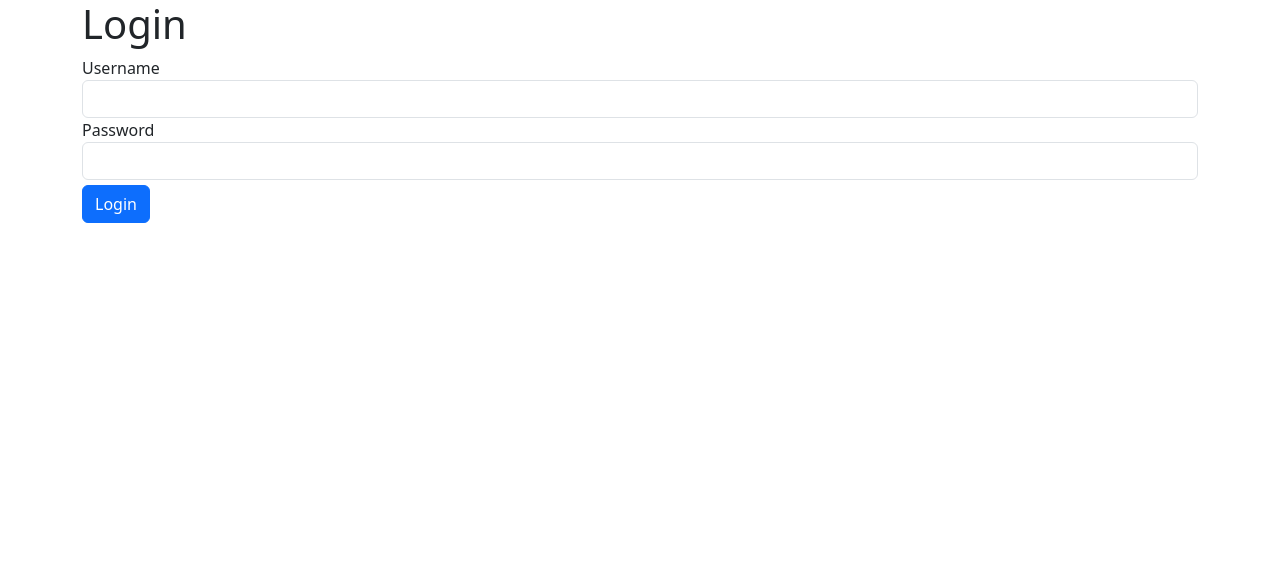
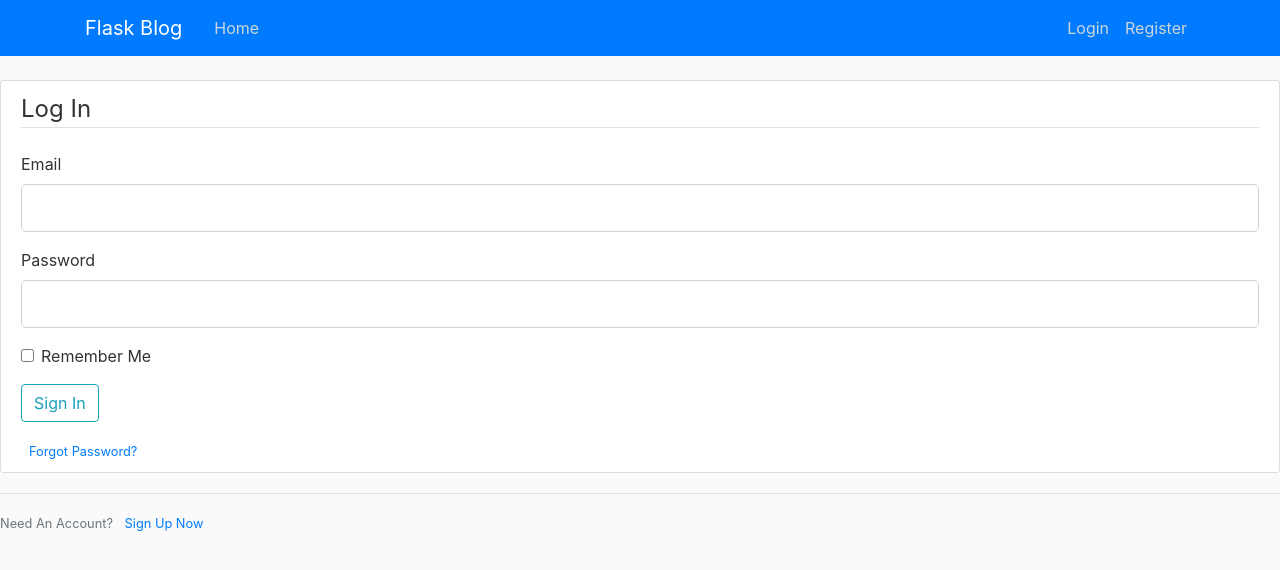
Before and after one commit to pranam-pagi/grocerystore, a Flask app: page /login in a window 1280 px wide. Shown: the top 570 px of the page. Run offline with Flask 3, Linux system fonts and the light colour scheme; some libraries are stand-ins or nearby versions.

Commit message:
forms added

```diff
--- a/app.py
+++ b/app.py
@@ -3,13 +3,4 @@ from flask_sqlalchemy import SQLAlchemy
 
 app = Flask(__name__)
 
-import config
-import models
-
-@app.route('/')
-def index():
-    return render_template('index.html')
-
-@app.route('/login', methods=['GET', 'POST'])
-def login():
-    return render_template('login.html')
+import config, models, routes
--- /dev/null
+++ b/forms.py
@@ -0,0 +1,21 @@
+from flask_wtf import FlaskForm
+from wtforms import StringField, PasswordField, SubmitField, BooleanField
+from wtforms.validators import DataRequired, Length, Email, EqualTo
+
+
+# Registration Form
+class RegistrationForm(FlaskForm):
+    name = StringField('Name', validators=[DataRequired(), Length(min=2, max=32)])
+    username = StringField('Username', validators=[DataRequired(), Length(min=2, max=20)])
+    email = StringField('Email', validators=[DataRequired(), Email()])
+    password = PasswordField('Password', validators=[DataRequired()])
+    confirm_password = PasswordField('Confirm Password', validators=[DataRequired(), EqualTo('password')])
+    submit = SubmitField('Sign Up')
+
+
+# Login Form
+class LoginForm(FlaskForm):
+    email = StringField('Email', validators=[DataRequired(), Email()])
+    password = PasswordField('Password', validators=[DataRequired()])
+    remember = BooleanField('Remember Me')
+    submit = SubmitField('Sign In')
--- a/models.py
+++ b/models.py
@@ -8,6 +8,7 @@ class User(db.Model):
     name = db.Column(db.String(32), nullable=False)
     username = db.Column(db.String(16), unique=True, nullable=False)
     email = db.Column(db.String(64), unique=True, nullable=False)
+    is_admin = db.Column(db.Boolean, nullable=False, default=False)
     password = db.Column(db.String(256), nullable=False)
 
 class Product(db.Model):
@@ -36,3 +37,7 @@ class Order(db.Model):
     quantity = db.Column(db.Integer, nullable=False)
     price = db.Column(db.Float, nullable=False)
     date_ordered = db.Column(db.DateTime, nullable=False)
+
+#create database if it doesn't exist
+# with app.app_context():
+#     db.create_all()
--- a/requirements.txt
+++ b/requirements.txt
@@ -1,11 +1,15 @@
 aniso8601==9.0.1
 blinker==1.7.0
 click==8.1.7
+dnspython==2.4.2
+email-validator==2.1.0.post1
 Flask==3.0.0
 Flask-DotEnv==0.1.2
 Flask-RESTful==0.3.10
 Flask-SQLAlchemy==3.1.1
+Flask-WTF==1.2.1
 greenlet==3.0.1
+idna==3.4
 itsdangerous==2.1.2
 Jinja2==3.1.2
 MarkupSafe==2.1.3
@@ -15,3 +19,4 @@ six==1.16.0
 SQLAlchemy==2.0.23
 typing_extensions==4.8.0
 Werkzeug==3.0.1
+WTForms==3.1.1
--- a/routes.py
+++ b/routes.py
@@ -1,3 +1,28 @@
 from flask import Flask, render_template, request, redirect, url_for, flash
 from models import db, User, Product, Category, Cart, Order
+from forms import LoginForm, RegistrationForm
 from app import app
+
+@app.route('/')
+def home():
+    return render_template('home.html')
+
+@app.route("/register", methods=['GET', 'POST'])
+def register():
+    form = RegistrationForm()
+    if form.validate_on_submit():
+        flash(f'Account created for {form.username.data}!', 'success')
+        return redirect(url_for('home'))
+    return render_template('register.html', title='Register', form=form)
+
+
+@app.route("/login", methods=['GET', 'POST'])
+def login():
+    form = LoginForm()
+    if form.validate_on_submit():
+        if form.email.data == 'admin@blog.com' and form.password.data == 'password':
+            flash('You have been logged in!', 'success')
+            return redirect(url_for('home'))
+        else:
+            flash('Login Unsuccessful. Please check username and password', 'danger')
+    return render_template('login.html', title='Login', form=form)
--- /dev/null
+++ b/static/main.css
@@ -0,0 +1,80 @@
+body {
+  background: #fafafa;
+  color: #333333;
+  margin-top: 5rem;
+}
+
+h1, h2, h3, h4, h5, h6 {
+  color: #444444;
+}
+
+.bg-steel {
+  background-color: #5f788a;
+}
+
+.site-header .navbar-nav .nav-link {
+  color: #cbd5db;
+}
+
+.site-header .navbar-nav .nav-link:hover {
+  color: #ffffff;
+}
+
+.site-header .navbar-nav .nav-link.active {
+  font-weight: 500;
+}
+
+.content-section {
+  background: #ffffff;
+  padding: 10px 20px;
+  border: 1px solid #dddddd;
+  border-radius: 3px;
+  margin-bottom: 20px;
+}
+
+.article-title {
+  color: #444444;
+}
+
+a.article-title:hover {
+  color: #428bca;
+  text-decoration: none;
+}
+
+.article-content {
+  white-space: pre-line;
+}
+
+.article-img {
+  height: 65px;
+  width: 65px;
+  margin-right: 16px;
+}
+
+.article-metadata {
+  padding-bottom: 1px;
+  margin-bottom: 4px;
+  border-bottom: 1px solid #e3e3e3
+}
+
+.article-metadata a:hover {
+  color: #333;
+  text-decoration: none;
+}
+
+.article-svg {
+  width: 25px;
+  height: 25px;
+  vertical-align: middle;
+}
+
+.account-img {
+  height: 125px;
+  width: 125px;
+  margin-right: 20px;
+  margin-bottom: 16px;
+}
+
+.account-heading {
+  font-size: 2.5rem;
+}
--- a/templates/layout.html
+++ b/templates/layout.html
@@ -3,23 +3,58 @@
 <head>
     <meta charset="UTF-8">
     <meta name="viewport" content="width=device-width, initial-scale=1.0">
+
+    <link rel="stylesheet" href="https://maxcdn.bootstrapcdn.com/bootstrap/4.0.0/css/bootstrap.min.css" integrity="sha384-Gn5384xqQ1aoWXA+058RXPxPg6fy4IWvTNh0E263XmFcJlSAwiGgFAW/dAiS6JXm" crossorigin="anonymous">
+
+    <link rel="stylesheet" href="static/main.css">
+
     <title>
-        {% block title %}
-          Grocery Store
-        {% endblock %}
+      {% if title %}
+        Grocery - {{ title }}
+      {% else %}
+        Grocery
+      {% endif %}
     </title>
-    <link href="https://cdn.jsdelivr.net/npm/bootstrap@5.3.2/dist/css/bootstrap.min.css" rel="stylesheet" integrity="sha384-T3c6CoIi6uLrA9TneNEoa7RxnatzjcDSCmG1MXxSR1GAsXEV/Dwwykc2MPK8M2HN" crossorigin="anonymous">
 
     {% block stylesheets %}
     {% endblock stylesheets %}
+<body>
+  <header class="site-header">
+    <nav class="navbar navbar-expand-md navbar-dark bg-primary fixed-top">
+      <div class="container">
+        <a class="navbar-brand mr-4" href="/">Flask Blog</a>
+        <button class="navbar-toggler" type="button" data-toggle="collapse" data-target="#navbarToggle" aria-controls="navbarToggle" aria-expanded="false" aria-label="Toggle navigation">
+          <span class="navbar-toggler-icon"></span>
+        </button>
+        <div class="collapse navbar-collapse" id="navbarToggle">
+          <div class="navbar-nav mr-auto">
+            <a class="nav-item nav-link" href="{{ url_for('home') }}">Home</a>
+          </div>
+          <!-- Navbar Right Side -->
+          <div class="navbar-nav">
+            <a class="nav-item nav-link" href="{{ url_for('login') }}">Login</a>
+            <a class="nav-item nav-link" href="{{ url_for('register') }}">Register</a>
+          </div>
+        </div>
+      </div>
+    </nav>
+  </header>
 
-    <script src="https://cdn.jsdelivr.net/npm/bootstrap@5.3.2/dist/js/bootstrap.bundle.min.js" integrity="sha384-C6RzsynM9kWDrMNeT87bh95OGNyZPhcTNXj1NW7RuBCsyN/o0jlpcV8Qyq46cDfL" crossorigin="anonymous"></script>
-</head>
-<body>
-    {% block content %}
-    {% endblock content %}
+  {% with messages = get_flashed_messages(with_categories=True) %}
+    {% if messages %}
+      {% for category, message in messages %}
+        <div class="alert alert-{{ category }}" role="alert">
+          {{ message }}
+        </div>
+      {% endfor %}
+    {% endif %}
+  {% endwith %}
 
-    {% block scripts %}
-    {% endblock scripts %}
+  {% block content %}
+  {% endblock content %}
+
+  <script src="https://code.jquery.com/jquery-3.2.1.slim.min.js" integrity="sha384-KJ3o2DKtIkvYIK3UENzmM7KCkRr/rE9/Qpg6aAZGJwFDMVNA/GpGFF93hXpG5KkN" crossorigin="anonymous"></script>
+  <script src="https://cdnjs.cloudflare.com/ajax/libs/popper.js/1.12.9/umd/popper.min.js" integrity="sha384-ApNbgh9B+Y1QKtv3Rn7W3mgPxhU9K/ScQsAP7hUibX39j7fakFPskvXusvfa0b4Q" crossorigin="anonymous"></script>
+  <script src="https://maxcdn.bootstrapcdn.com/bootstrap/4.0.0/js/bootstrap.min.js" integrity="sha384-JZR6Spejh4U02d8jOt6vLEHfe/JQGiRRSQQxSfFWpi1MquVdAyjUar5+76PVCmYl" crossorigin="anonymous"></script>
 </body>
 </html>
--- a/templates/login.html
+++ b/templates/login.html
@@ -4,35 +4,57 @@
   Login
 {% endblock title %}
 
-{% block style %}
-  <style>
-    .container {
-      display: flex;
-      justify-content: center;
-      align-items: center;
-    }
-  </style>
-{% endblock style %}
+{% block stylesheets %}
+{% endblock stylesheets %}
 
 {% block content %}
-  <div class="container">
-    <h1>Login</h1>
-    <form action="/login" method="POST">
+    <div class="content-section">
+        <form method="POST" action="">
+            {{ form.hidden_tag() }}
+            <fieldset class="form-group">
+                <legend class="border-bottom mb-4">Log In</legend>
                 <div class="form-group">
-        <label for="username">
-          Username
-        </label>
-        <input type="text" name="username" id="username" class="form-control">
+                    {{ form.email.label(class="form-control-label") }}
+                    {% if form.email.errors %}
+                        {{ form.email(class="form-control form-control-lg is-invalid") }}
+                        <div class="invalid-feedback">
+                            {% for error in form.email.errors %}
+                                <span>{{ error }}</span>
+                            {% endfor %}
+                        </div>
+                    {% else %}
+                        {{ form.email(class="form-control form-control-lg") }}
+                    {% endif %}
                 </div>
                 <div class="form-group">
-        <label for="password">
-          Password
-        </label>
-        <input type="text" name="password" id="password" class="form-control">
+                    {{ form.password.label(class="form-control-label") }}
+                    {% if form.password.errors %}
+                        {{ form.password(class="form-control form-control-lg is-invalid") }}
+                        <div class="invalid-feedback">
+                            {% for error in form.password.errors %}
+                                <span>{{ error }}</span>
+                            {% endfor %}
                         </div>
-      <button type="submit" class="btn btn-primary" style="margin-top: 5px;">
-        Login
-      </button>
+                    {% else %}
+                        {{ form.password(class="form-control form-control-lg") }}
+                    {% endif %}
+                </div>
+                <div class="form-check">
+                    {{ form.remember(class="form-check-input") }}
+                    {{ form.remember.label(class="form-check-label") }}
+                </div>
+            </fieldset>
+            <div class="form-group">
+                {{ form.submit(class="btn btn-outline-info") }}
+            </div>
+            <small class="text-muted ml-2">
+                <a href="#">Forgot Password?</a>
+            </small>
         </form>
     </div>
+    <div class="border-top pt-3">
+        <small class="text-muted">
+            Need An Account? <a class="ml-2" href="{{ url_for('register') }}">Sign Up Now</a>
+        </small>
+    </div>
 {% endblock content %}
```
Also changed, not shown: templates/home.html (added, +7 -0 lines), templates/index.html (deleted, +0 -20 lines), templates/register.html (added, +94 -0 lines). Lines whose indentation alone changed are shown as unchanged.
